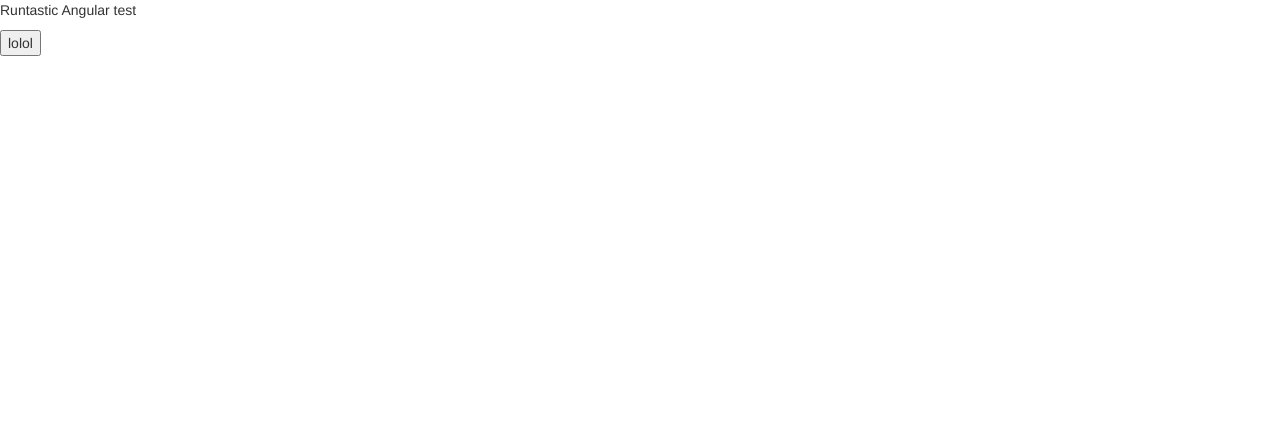
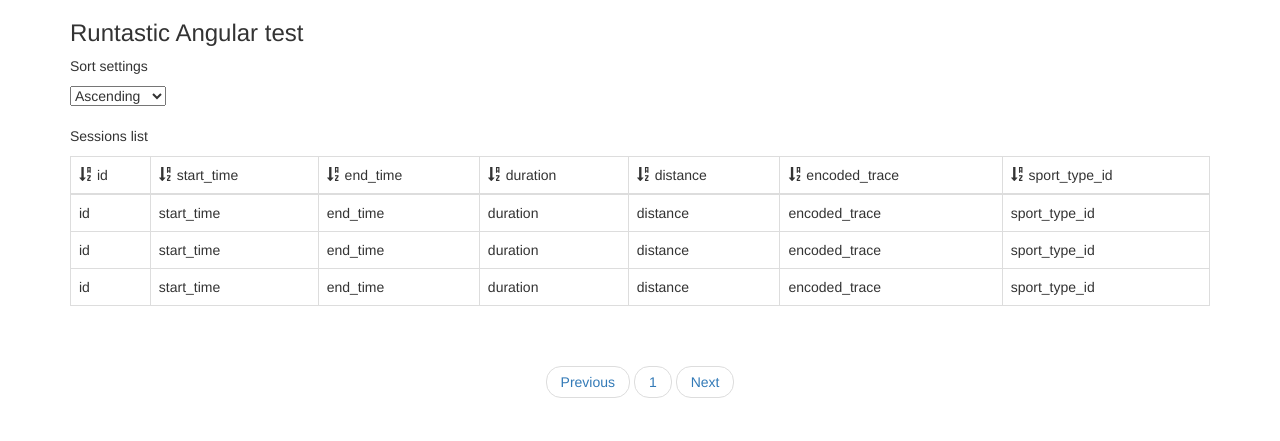
Before and after one commit to eugenebelov/runts-angular, a website: page app/index.html in a window 1280 px wide. Drawn offline with nearby package versions, Linux system fonts and the light colour scheme.

Commit message:
add html markup

```diff
--- a/app/index.html
+++ b/app/index.html
@@ -8,16 +8,80 @@
     <meta name="viewport" content="width=device-width, initial-scale=1">
     <title>Angular</title>
 
-    <link rel="stylesheet" href="../css/bootstrap.min.css">
+    <link rel="stylesheet" href="styles/style.css">
+    <link rel="stylesheet" href="../bower_components/bootstrap/dist/css/bootstrap.min.css">
     <script src="../bower_components/angular/angular.js"></script>
 
 </head>
 <body>
 
-<p> Runtastic Angular test </p>
+<div class="container">
+    <h3>Runtastic Angular test</h3>
 
-<button type="submit">lolol</button>
+    <div class="sort-settings">
+        <p>Sort settings</p>
+        <select name="sortSelect" id="sort">
+            <option value="asc">Ascending</option>
+            <option value="desc">Descending</option>
+        </select>
+    </div>
+    <br/>
+    <div class="session-list">
+        <p>Sessions list</p>
+        <table class="table table-bordered table-hover">
+            <thead>
+                <tr>
+                    <td><span class="glyphicon glyphicon-sort-by-alphabet"></span> id</td>
+                    <td><span class="glyphicon glyphicon-sort-by-alphabet"></span> start_time</td>
+                    <td><span class="glyphicon glyphicon-sort-by-alphabet"></span> end_time</td>
+                    <td><span class="glyphicon glyphicon-sort-by-alphabet"></span> duration</td>
+                    <td><span class="glyphicon glyphicon-sort-by-alphabet"></span> distance</td>
+                    <td><span class="glyphicon glyphicon-sort-by-alphabet"></span> encoded_trace</td>
+                    <td><span class="glyphicon glyphicon-sort-by-alphabet"></span> sport_type_id</td>
+                </tr>
+            </thead>
+            <tbody>
+            <tr>
+                <td>id</td>
+                <td>start_time</td>
+                <td>end_time</td>
+                <td>duration</td>
+                <td>distance</td>
+                <td>encoded_trace</td>
+                <td>sport_type_id</td>
+            </tr>
+            <tr>
+                <td>id</td>
+                <td>start_time</td>
+                <td>end_time</td>
+                <td>duration</td>
+                <td>distance</td>
+                <td>encoded_trace</td>
+                <td>sport_type_id</td>
+            </tr>
+            <tr>
+                <td>id</td>
+                <td>start_time</td>
+                <td>end_time</td>
+                <td>duration</td>
+                <td>distance</td>
+                <td>encoded_trace</td>
+                <td>sport_type_id</td>
+            </tr>
+            </tbody>
+        </table>
+    </div>
 
+    <div class="pagination">
+        <nav>
+            <ul class="pager">
+                <li><a href="#">Previous</a></li>
+                <li><a href="#">1</a></li>
+                <li><a href="#">Next</a></li>
+            </ul>
+        </nav>
+    </div>
+</div>
 
 </body>
 </html>
--- /dev/null
+++ b/app/styles/style.css
@@ -0,0 +1,3 @@
+.pagination {
+    width: 100%;
+}
```
